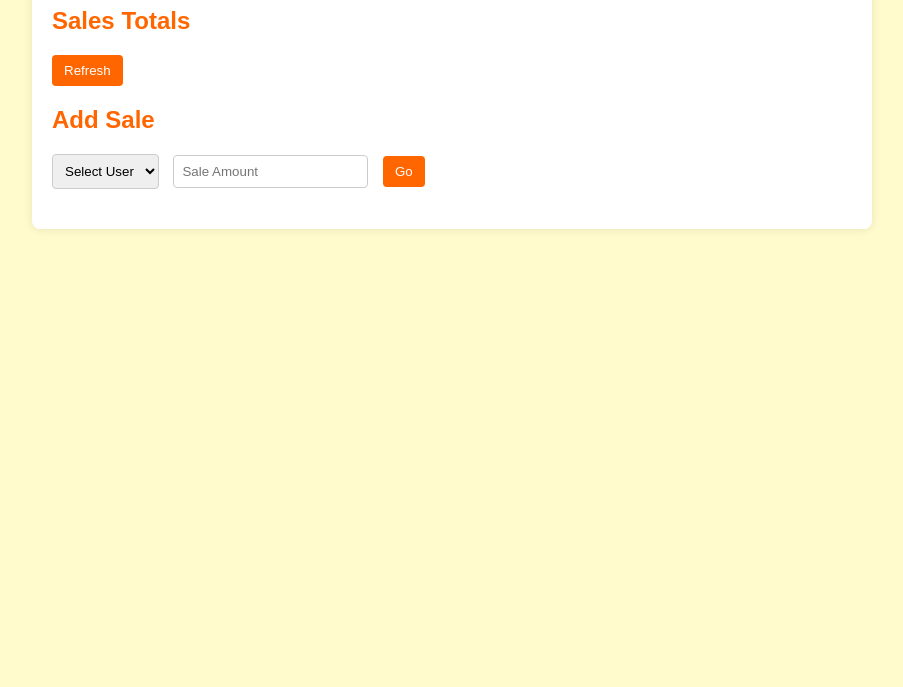
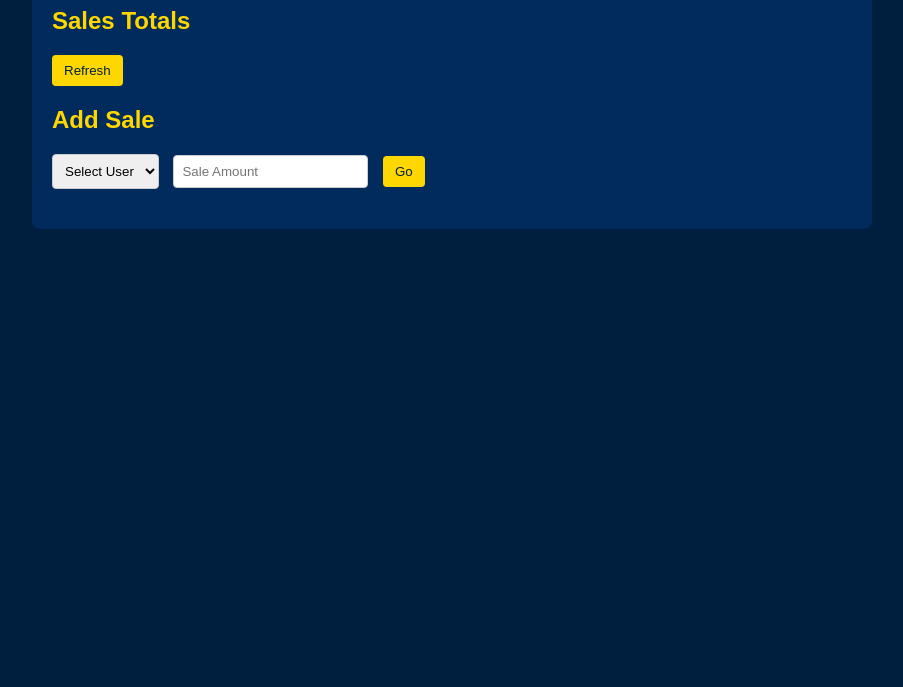
Before and after one commit to ndennehySHS/CSExamGame, a website: page index.html in a window 1280 px wide. Shown: the part 113-800 px from the top of the page, without its empty margins (188-1091 px from the left). Drawn offline with Linux system fonts and the light colour scheme; no server answers.

Commit message:
Change colour of background

```diff
--- a/style.css
+++ b/style.css
@@ -1,21 +1,22 @@
 body {
-  background-color: #fffbcc;
+  background-color: #001F3F; /* Dark blue background */
   font-family: Arial, sans-serif;
   margin: 0;
   padding: 20px;
+  color: #fff; /* White text for contrast */
 }
 
 .container {
   max-width: 800px;
   margin: 0 auto;
-  background-color: #fff;
+  background-color: #002B5C; /* A slightly lighter blue for the container */
   border-radius: 8px;
   box-shadow: 0 0 10px rgba(0,0,0,0.1);
   padding: 20px;
 }
 
 h1, h2 {
-  color: #ff6600;
+  color: #FFD700; /* A gold/yellow color for headings */
 }
 
 .sales-list, .sale-form {
@@ -28,7 +29,7 @@ h1, h2 {
 }
 
 #sales li {
-  background-color: #d1e7dd;
+  background-color: #003F7F; /* Adjusted blue for list items */
   margin: 5px 0;
   padding: 10px;
   border-radius: 4px;
@@ -45,11 +46,11 @@ button {
   padding: 8px 12px;
   border: none;
   border-radius: 4px;
-  background-color: #ff6600;
-  color: #fff;
+  background-color: #FFD700; /* Use the same gold/yellow for buttons */
+  color: #001F3F;
   cursor: pointer;
 }
 
 button:hover {
-  background-color: #e65c00;
+  background-color: #FFC107;
 }
```
